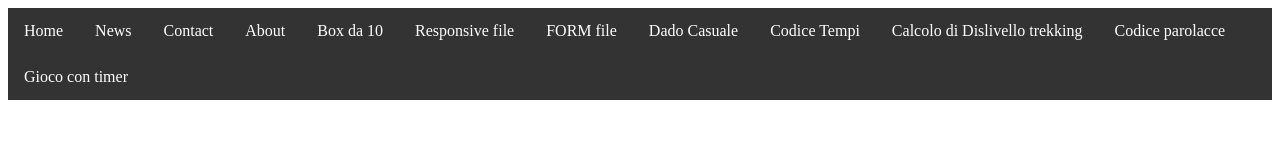
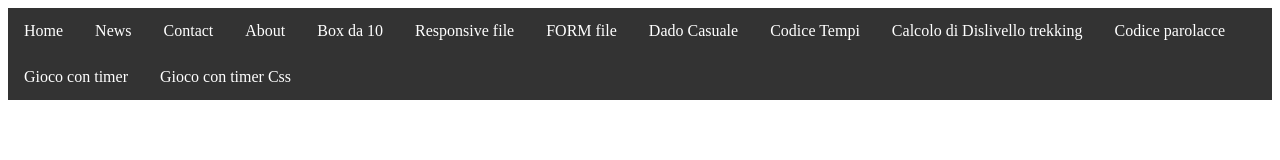
Before and after one commit to GiosueElMAazi/compiti-informatica, a plain HTML site: page index.html in a window 1280 px wide. Drawn offline with Linux system fonts and the light colour scheme.

Commit message:
Update index.html

```diff
--- a/index.html
+++ b/index.html
@@ -41,7 +41,8 @@ li a:hover {
   <li><a href="CodiceTempi.html">Codice Tempi</a></li>
   <li><a href="CalcoloDislivello.html">Calcolo di Dislivello trekking</a></li>
   <li><a href="CodiceParolacce.html">Codice parolacce</a></li>
-   <li><a href="gioco.html">Gioco con timer</a></li>
+  <li><a href="gioco.html">Gioco con timer</a></li>
+  <li><a href="CssGioco.html">Gioco con timer Css</a></li>
 </ul>
 
 </body>
```
